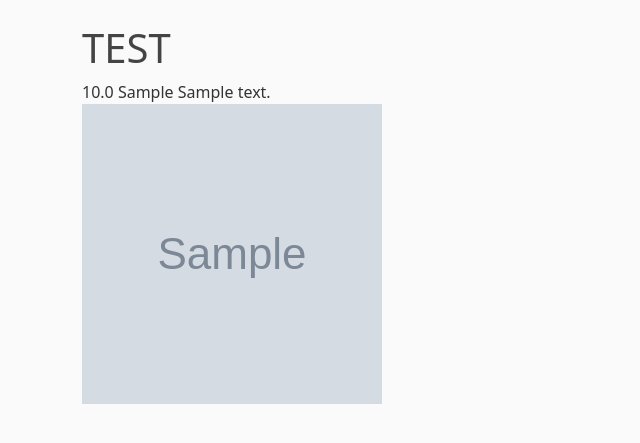
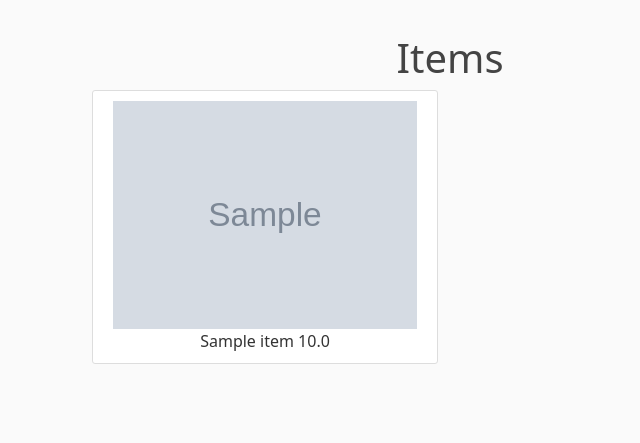
Before and after one commit to cookiewho/CST438_Project2_GroupE, a Django app: page /items/ in a window 1280 px wide. Shown: the part 56-499 px from the top of the page, without its empty margins (0-640 px from the left). Run offline with Django 3.2, Linux system fonts and the light colour scheme; tables that the repository leaves empty hold one stand-in row (values such as "Sample post"); grey boxes marked "Sample" are stand-in pictures.

Commit message:
updated requirements.txt & created items view

```diff
--- a/requirements.txt
+++ b/requirements.txt
@@ -10,4 +10,4 @@ gunicorn==20.1.0
 psycopg2==2.9.1
 pytz==2021.3
 sqlparse==0.4.2
-whitenoise==5.3.0
+whitenoise==5.3.
--- a/wishlist/items/templates/items/items.html
+++ b/wishlist/items/templates/items/items.html
@@ -1,19 +1,35 @@
 {% extends "home/base.html" %}
 {% block content %}
-    <h1> TEST </h1>
+    <style>
+        #center {
+            margin: auto;
+            text-align: center;
+            padding: 10px;
+        }
 
+        img {
+            display: block;
+            margin-left: auto;
+            margin-right: auto;
+            width:100%;
+            height:100%;
+            }
+    </style>
+    <div id="center">
 
-    {% for item in items %}
-        <div>
-            {{ item.item_name }}
-            {{ item.price }}
-            {{ item.category }}
-            {{ item.description }}
-            <br>
-            <img src={{ item.image }} width="300" height="300">
-            <br>
-            <br>
+        <h1> Items </h1>
+
+        <div class="row">
+        {% for item in items %}
+            <div class="col-md-6">
+                <article class="media content-section">
+                    <img src={{ item.image }}>
+                    <div class="media-body">
+                        {{ item.name }}  {{ item.price }}
+                    </div>
+                </article>
+            </div>
+        {% endfor %}
         </div>
-    {% endfor %}
-
+    </div>
 {% endblock content %}
```
